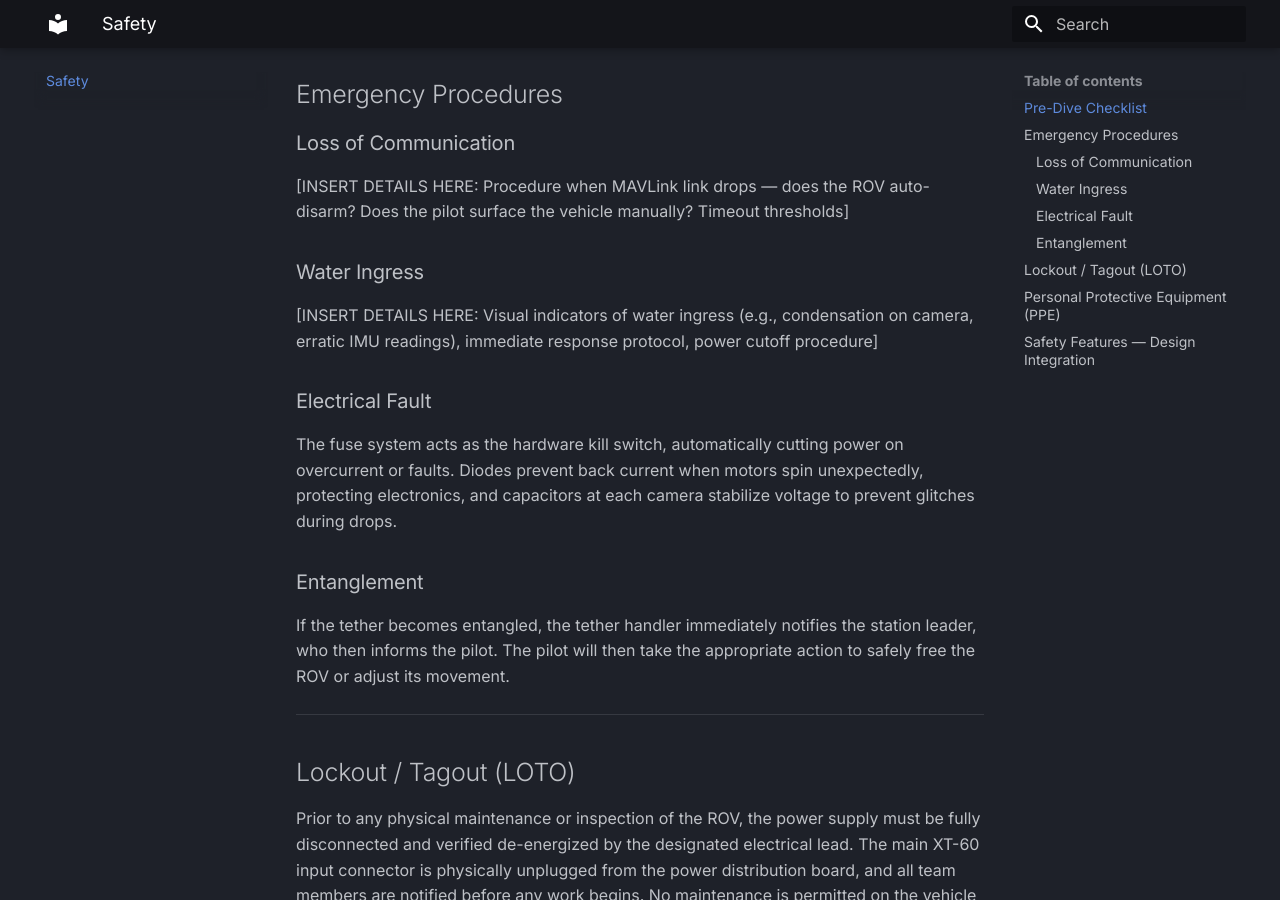
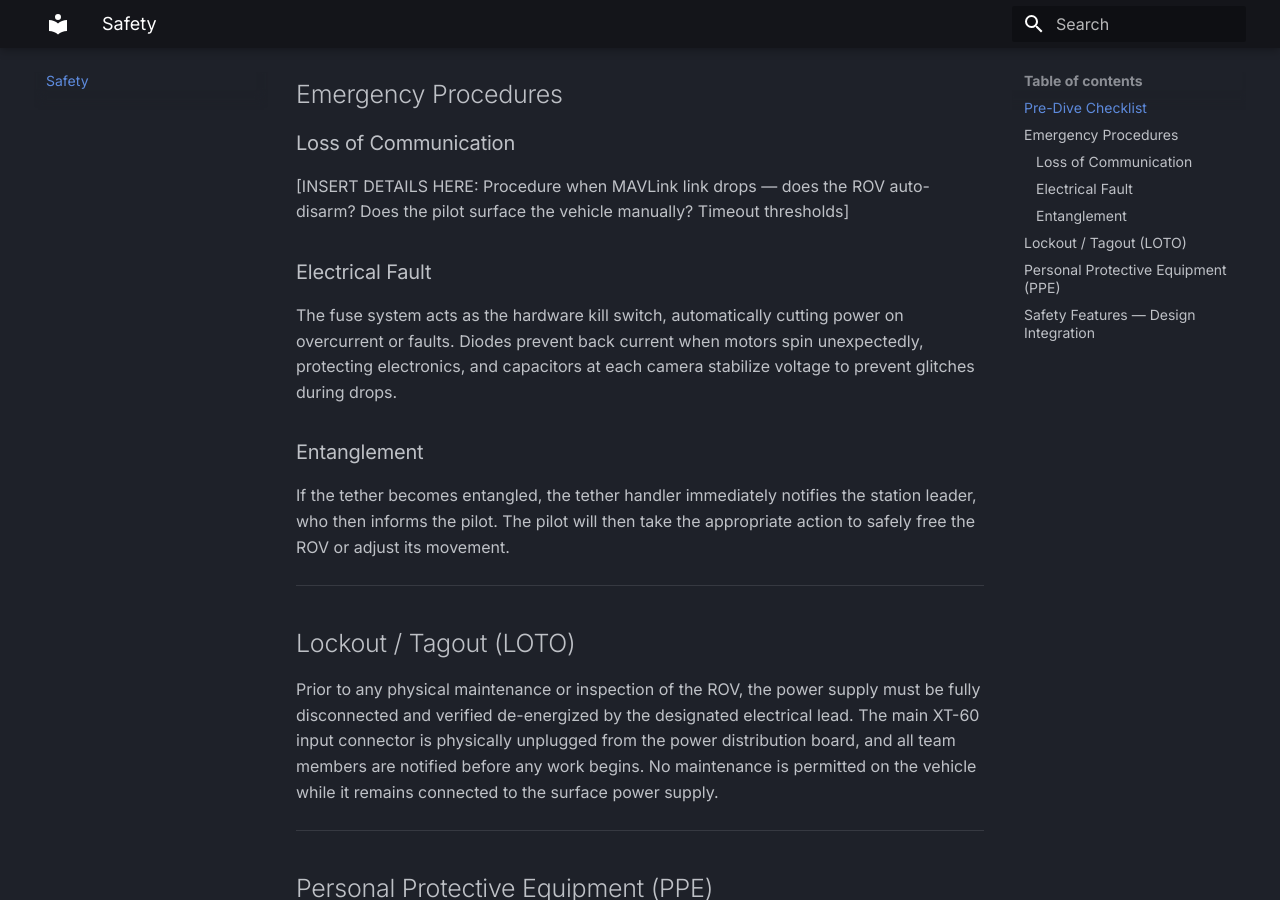
Before and after one commit to Enderboy2/rov, an MkDocs documentation site: the page built from docs/safety.md, in a window 1280 px wide and 900 px high, scrolled down 1182 px. Built offline with MkDocs 1.6.1 and Material for MkDocs 9.7.7, drawn with Linux system fonts in a browser that asks for light colours.

Commit message:
wael aly sheleeh

```diff
--- a/docs/safety.md
+++ b/docs/safety.md
@@ -33,10 +33,6 @@ Safety is a core judging criterion in the MATE ROV competition. All procedures d
 
 [INSERT DETAILS HERE: Procedure when MAVLink link drops — does the ROV auto-disarm? Does the pilot surface the vehicle manually? Timeout thresholds]
 
-### Water Ingress
-
-[INSERT DETAILS HERE: Visual indicators of water ingress (e.g., condensation on camera, erratic IMU readings), immediate response protocol, power cutoff procedure]
-
 ### Electrical Fault
 
 The fuse system acts as the hardware kill switch, automatically cutting power on overcurrent or faults. Diodes prevent back current when motors spin unexpectedly, protecting electronics, and capacitors at each camera stabilize voltage to prevent glitches during drops.
```
